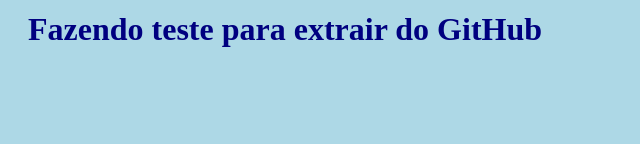
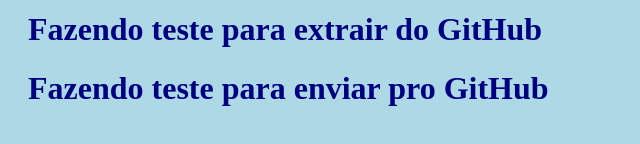
Before and after one commit to maiconlucio/Hello-World2, a plain HTML site: page index.html in a window 1280 px wide. Shown: the part 210-354 px from the top of the page, without its empty margins (0-640 px from the left). Drawn offline with Linux system fonts and the light colour scheme.

Commit message:
Enviar atualizacao do local para o github

```diff
--- a/index.html
+++ b/index.html
@@ -12,5 +12,6 @@
 <p>This line is here to show how merging works.</p>
 <div><img src="img_hello_git.jpg" alt="Hello Git" style="width:100%;max-width:640px"></div>
 <h1>Fazendo teste para extrair do GitHub</h1>
+<h1>Fazendo teste para enviar pro GitHub</h1>
 </body>
 </html>
```
